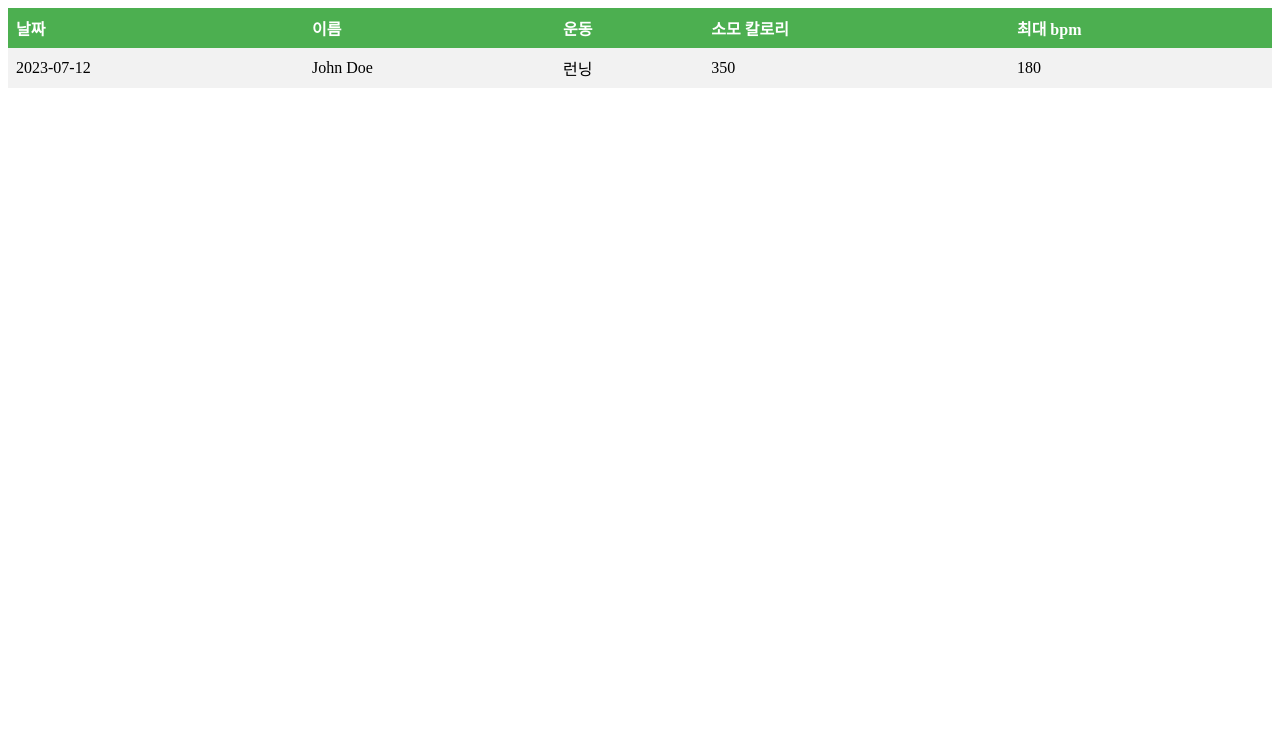
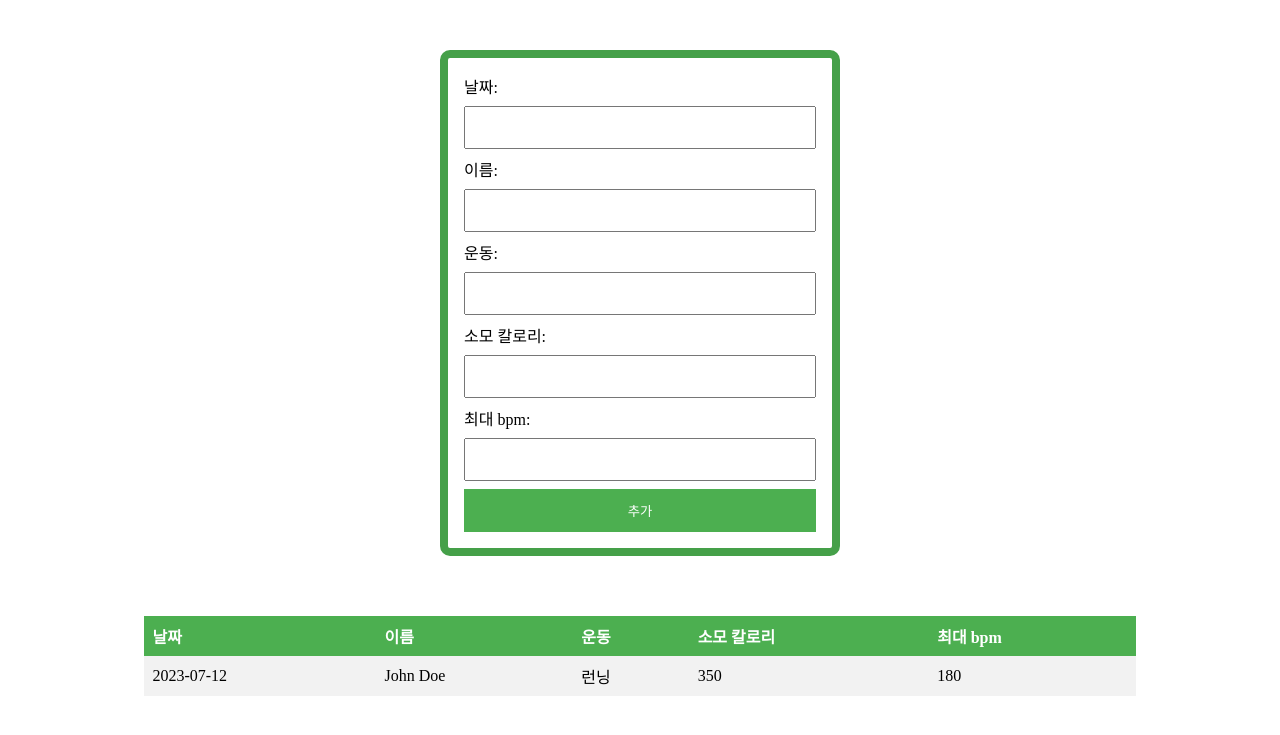
Before and after one commit to migdracios/dietry, a Flask app: page / in a window 1280 px wide. Shown: the top 735 px of the page. Run offline with Flask 3, Linux system fonts and the light colour scheme.

Commit message:
add input form

```diff
--- a/static/style/index.css
+++ b/static/style/index.css
@@ -16,3 +16,39 @@ th {
     background-color: #4CAF50;
     color: white;
 }
+
+.table-container {
+    width: 80%;
+    padding: 10px;
+    box-sizing: border-box;
+    margin: auto;
+}
+
+.form-container {
+    max-width: 400px;
+    margin: 50px auto;
+    border: 8px solid #45a049;
+    border-radius: 10px;
+    padding: 16px;
+    box-sizing: border-box ;
+}
+
+.form-container input[type=text] {
+    width: 100%;
+    padding: 12px 20px;
+    margin: 8px 0;
+    box-sizing: border-box;
+}
+
+.form-container input[type=submit] {
+    background-color: #4CAF50;
+    color: white;
+    padding: 12px 20px;
+    border: none;
+    cursor: pointer;
+    width: 100%;
+}
+
+.form-container input[type=submit]:hover {
+    background-color: #45a049;
+}
--- a/templates/index.html
+++ b/templates/index.html
@@ -8,6 +8,28 @@
     <link rel="stylesheet" href="../static/style/index.css">
 </head>
 <body>
+    <div class="form-container">
+        <form id="exercise-form">
+            <label for="date">날짜:</label>
+            <input type="text" id="date" name="date" required>
+
+            <label for="name">이름:</label>
+            <input type="text" id="name" name="name" required>
+
+            <label for="activity">운동:</label>
+            <input type="text" id="activity" name="activity" required>
+
+            <label for="calories">소모 칼로리:</label>
+            <input type="text" id="calories" name="calories" required>
+
+            <label for="bpm">최대 bpm:</label>
+            <input type="text" id="bpm" name="bpm" required>
+
+            <input type="submit" value="추가">
+        </form>
+    </div>
+
+    <div class="table-container">
         <table>
             <tr class="table-head">
                 <th>날짜</th>
@@ -24,5 +46,6 @@
                 <td>180</td>
             </tr>
         </table>
+    </div>
 </body>
 </html>
```
Lines whose indentation alone changed are shown as unchanged.
